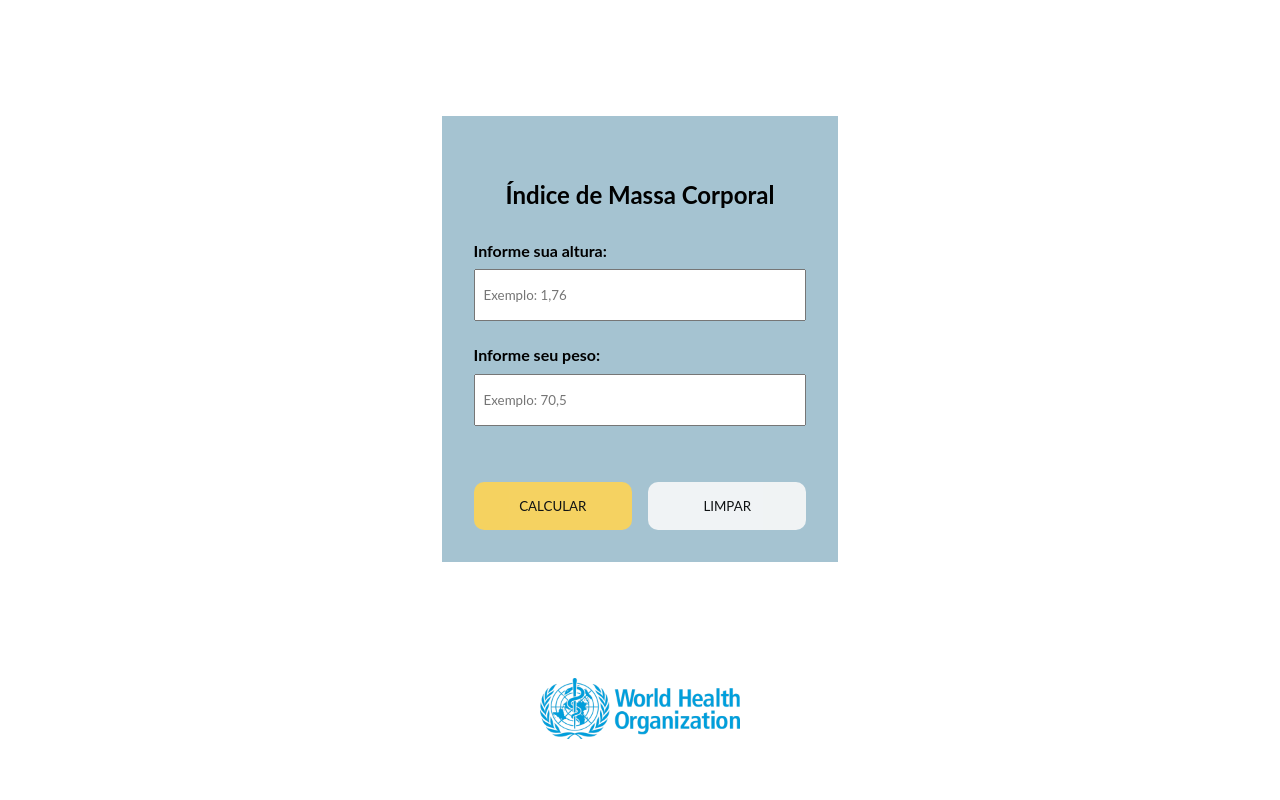
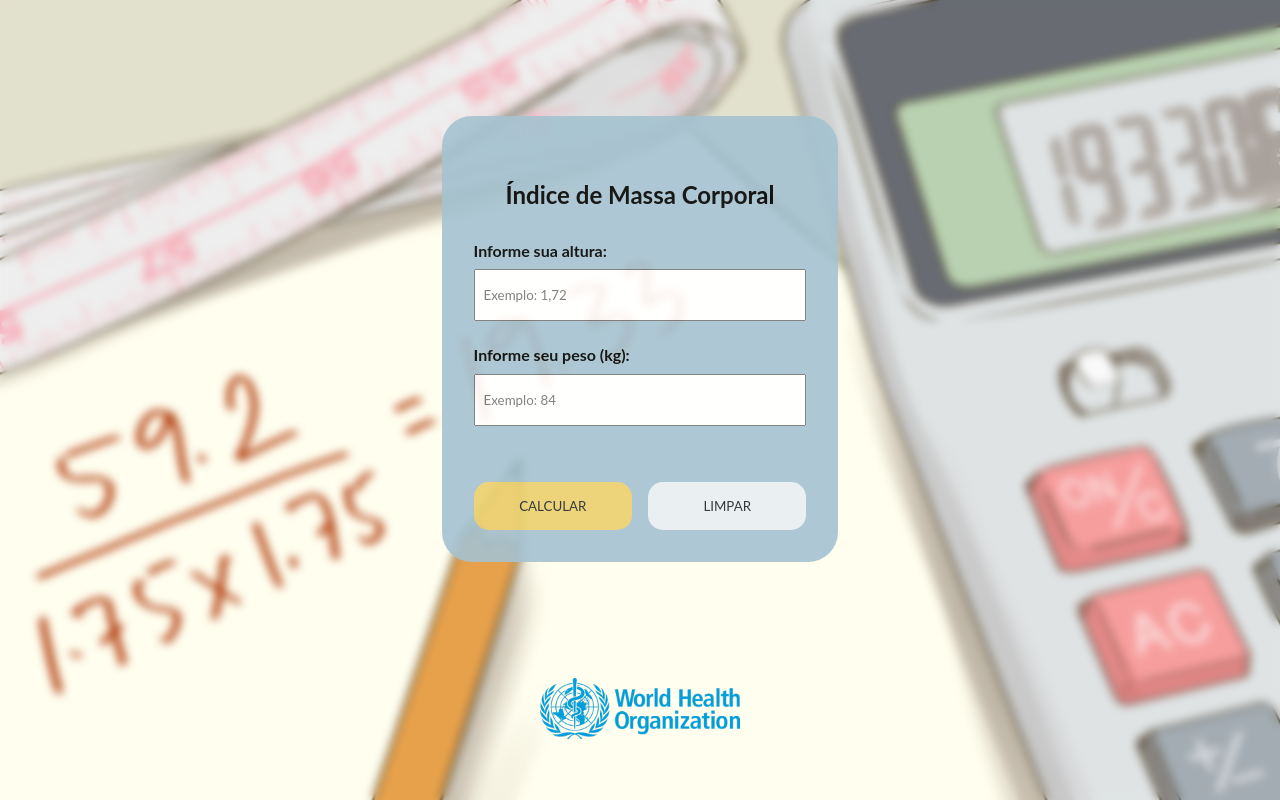
Before and after one commit to jurek-dev/calculadora-imc, a plain HTML site: page index.html in a window 1280 px wide. Drawn offline with Linux system fonts and the light colour scheme.

Commit message:
Update files

```diff
--- a/css/styles.css
+++ b/css/styles.css
@@ -6,7 +6,11 @@
 }
 
 body {
-    background-color: #fff;
+    background-image: url("../assets/wallpaper.png");
+    background-size: cover;
+    background-position: center;
+    background-repeat: no-repeat;
+    backdrop-filter: blur(5px);
     min-height: 100vh;
     display: flex;
     flex-direction: column;
@@ -35,6 +39,8 @@ footer {
     width: 100%;
     background-color: #a5c3d1;
     padding: 2rem;
+    border-radius: 30px;
+    opacity: 0.9;
 }
 
 /* IMC Form */
@@ -82,9 +88,9 @@ button {
     background-color: #fed455;
     border: none;
     color: #000;
-    border-radius: 10px;
+    border-radius: 15px;
     cursor: pointer;
-    opacity: 0.9;
+    opacity: 0.8;
     flex: 1;
 }
 
--- a/index.html
+++ b/index.html
@@ -4,12 +4,12 @@
     <meta charset="UTF-8">
     <meta http-equiv="X-UA-Compatible" content="IE=edge">
     <meta name="viewport" content="width=device-width, initial-scale=1.0">
-    <title>Índice de Massa Corporal</title>
+    <title>Calcular IMC</title>
     <link rel="stylesheet" href="css/styles.css">
     <link rel="preconnect" href="https://fonts.googleapis.com">
     <link rel="preconnect" href="https://fonts.gstatic.com" crossorigin>
     <link href="https://fonts.googleapis.com/css2?family=Nunito&display=swap" rel="stylesheet">
-    <link rel="shortcut icon" href="assets/hospital-16x16.png" type="image/x-icon">
+    <link rel="shortcut icon" href="assets/favicon.png" type="image/x-icon">
     <script src="script/scripts.js" defer></script>
 </head>
 <body>
@@ -28,16 +28,16 @@
                                 type="text"
                                 name="height"
                                 id="height"
-                                placeholder="Exemplo: 1,76"
+                                placeholder="Exemplo: 1,72"
                             />
                         </div>
                         <div class="form-control">
-                            <label for="weight">Informe seu peso:</label>
+                            <label for="weight">Informe seu peso (kg):</label>
                             <input
                                 type="text"
                                 name="weight"
                                 id="weight"
-                                placeholder="Exemplo: 70,5"
+                                placeholder="Exemplo: 84"
                             />
                         </div>
                     </div>
```
Also changed, not shown: assets/favicon.png (added), assets/hospital-16x16.png (deleted), assets/person-16x16.png (deleted), assets/wallpaper.png (added).
